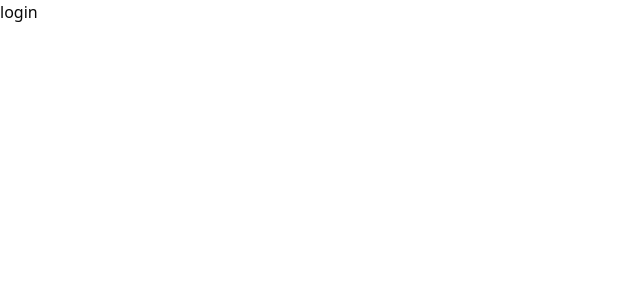
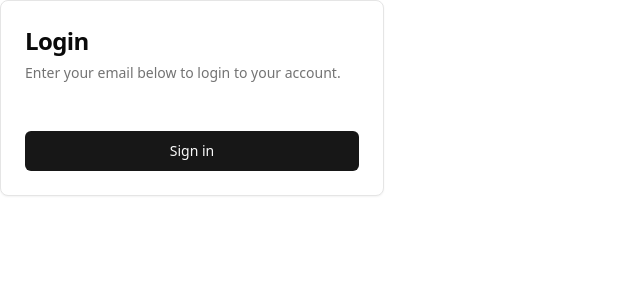
Before and after one commit to saurabhjaykar1603/e-book-town-dashbaord, a React (Vite) app: page /login in a window 1280 px wide. Shown: the top 300 px of the page, without its empty margins (0-640 px from the left). Built offline with nearby package versions, Linux system fonts and the light colour scheme.

Commit message:
"Refactor Login page to use Card component and add basic layout"

```diff
--- /dev/null
+++ b/src/components/ui/card.tsx
@@ -0,0 +1,79 @@
+import * as React from "react"
+
+import { cn } from "@/lib/utils"
+
+const Card = React.forwardRef<
+  HTMLDivElement,
+  React.HTMLAttributes<HTMLDivElement>
+>(({ className, ...props }, ref) => (
+  <div
+    ref={ref}
+    className={cn(
+      "rounded-lg border bg-card text-card-foreground shadow-sm",
+      className
+    )}
+    {...props}
+  />
+))
+Card.displayName = "Card"
+
+const CardHeader = React.forwardRef<
+  HTMLDivElement,
+  React.HTMLAttributes<HTMLDivElement>
+>(({ className, ...props }, ref) => (
+  <div
+    ref={ref}
+    className={cn("flex flex-col space-y-1.5 p-6", className)}
+    {...props}
+  />
+))
+CardHeader.displayName = "CardHeader"
+
+const CardTitle = React.forwardRef<
+  HTMLParagraphElement,
+  React.HTMLAttributes<HTMLHeadingElement>
+>(({ className, ...props }, ref) => (
+  <h3
+    ref={ref}
+    className={cn(
+      "text-2xl font-semibold leading-none tracking-tight",
+      className
+    )}
+    {...props}
+  />
+))
+CardTitle.displayName = "CardTitle"
+
+const CardDescription = React.forwardRef<
+  HTMLParagraphElement,
+  React.HTMLAttributes<HTMLParagraphElement>
+>(({ className, ...props }, ref) => (
+  <p
+    ref={ref}
+    className={cn("text-sm text-muted-foreground", className)}
+    {...props}
+  />
+))
+CardDescription.displayName = "CardDescription"
+
+const CardContent = React.forwardRef<
+  HTMLDivElement,
+  React.HTMLAttributes<HTMLDivElement>
+>(({ className, ...props }, ref) => (
+  <div ref={ref} className={cn("p-6 pt-0", className)} {...props} />
+))
+CardContent.displayName = "CardContent"
+
+const CardFooter = React.forwardRef<
+  HTMLDivElement,
+  React.HTMLAttributes<HTMLDivElement>
+>(({ className, ...props }, ref) => (
+  <div
+    ref={ref}
+    className={cn("flex items-center p-6 pt-0", className)}
+    {...props}
+  />
+))
+CardFooter.displayName = "CardFooter"
+
+export { Card, CardHeader, CardFooter, CardTitle, CardDescription, CardContent }
--- a/src/pages/Login.tsx
+++ b/src/pages/Login.tsx
@@ -1,5 +1,37 @@
+import { Button } from "../components/ui/button";
+import {
+  Card,
+  CardContent,
+  CardDescription,
+  CardFooter,
+  CardHeader,
+  CardTitle,
+} from "../components/ui/card";
+
 const LoginPage = () => {
-  return <div>login</div>;
+  return (
+    <Card className="w-full max-w-sm">
+      <CardHeader>
+        <CardTitle className="text-2xl">Login</CardTitle>
+        <CardDescription>
+          Enter your email below to login to your account.
+        </CardDescription>
+      </CardHeader>
+      <CardContent className="grid gap-4">
+        {/* <div className="grid gap-2">
+      <Label htmlFor="email">Email</Label>
+      <Input id="email" type="email" placeholder="m@example.com" required />
+    </div>
+    <div className="grid gap-2">
+      <Label htmlFor="password">Password</Label>
+      <Input id="password" type="password" required />
+    </div> */}
+      </CardContent>
+      <CardFooter>
+        <Button className="w-full">Sign in</Button>
+      </CardFooter>
+    </Card>
+  );
 };
 
 export default LoginPage;
```
